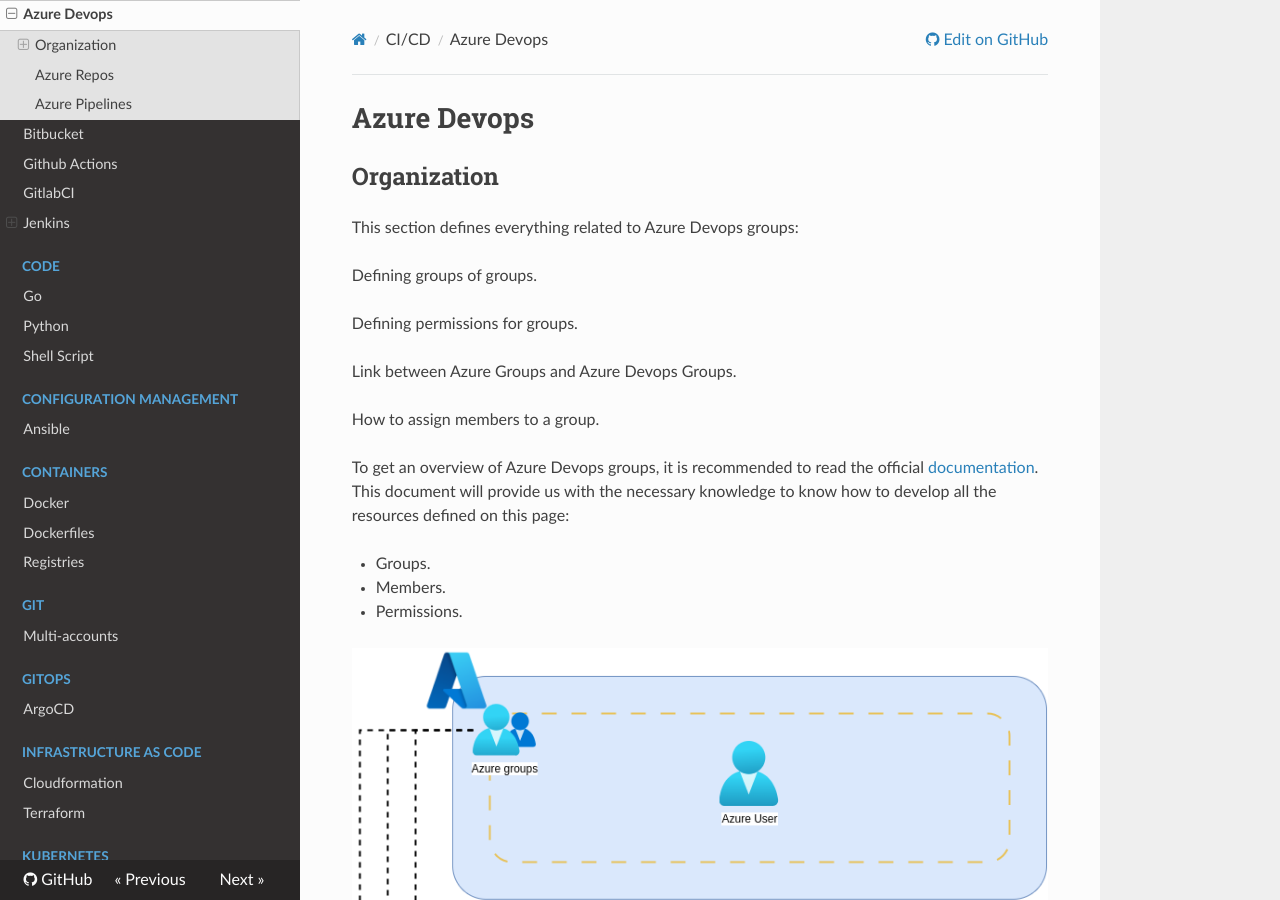
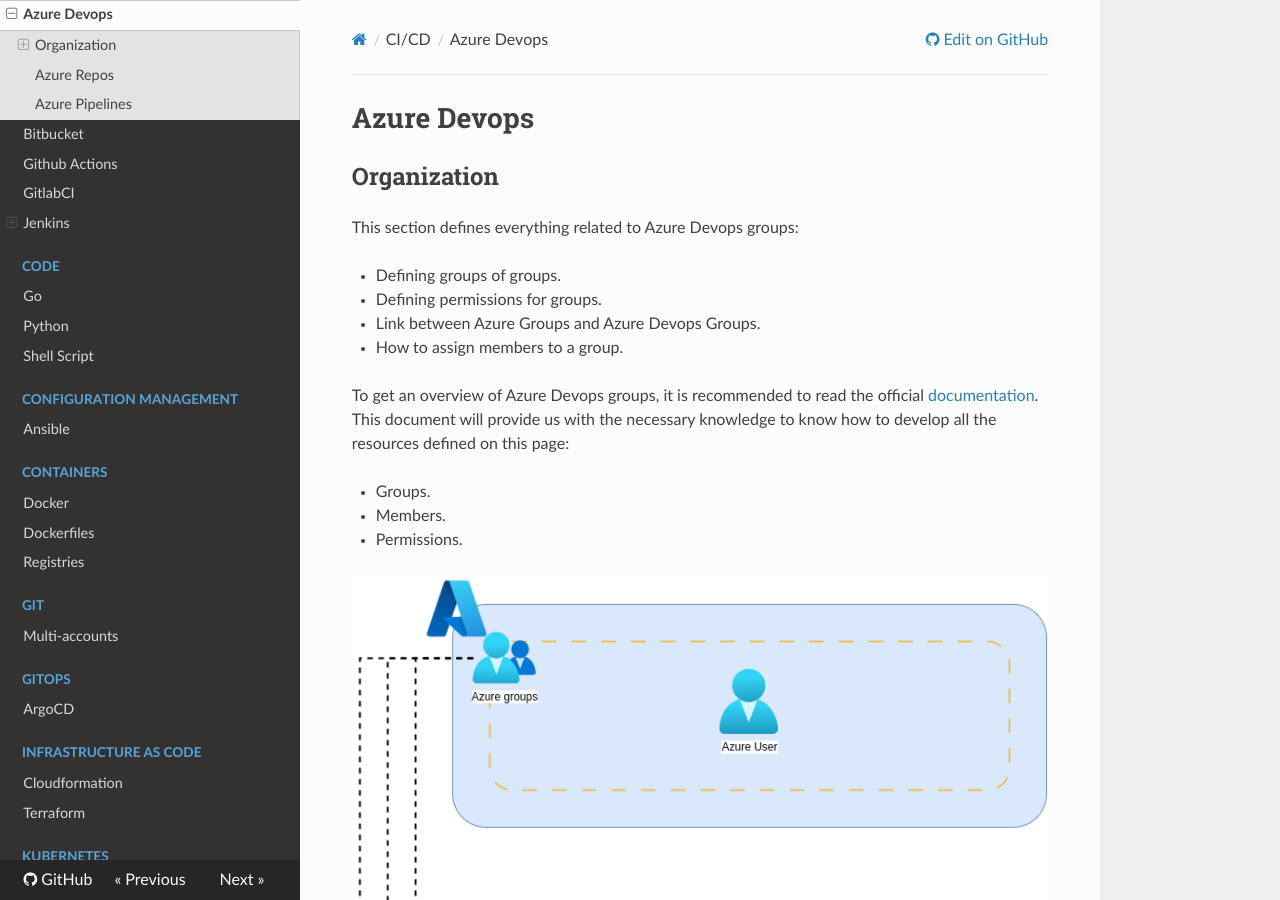
Before and after one commit to amartingarcia/notes, an MkDocs documentation site: the page built from docs/cicd/azuredevops.md, in a window 1280 px wide and 900 px high. Built offline with MkDocs 1.6.1, drawn with Linux system fonts in a browser that asks for light colours; nearby versions of some CDN libraries.

Commit message:
feat(notes): organisation

```diff
--- a/docs/cicd/azuredevops.md
+++ b/docs/cicd/azuredevops.md
@@ -9,13 +9,10 @@
 ## Organization
 This section defines everything related to Azure Devops groups:
 
-Defining groups of groups.
-
-Defining permissions for groups.
-
-Link between Azure Groups and Azure Devops Groups.
-
-How to assign members to a group.
+* Defining groups of groups.
+* Defining permissions for groups.
+* Link between Azure Groups and Azure Devops Groups.
+* How to assign members to a group.
 
 To get an overview of Azure Devops groups, it is recommended to read the official [documentation](https://learn.microsoft.com/en-us/azure/devops/organizations/security/about-permissions?view=azure-devops&tabs=preview-page). This document will provide us with the necessary knowledge to know how to develop all the resources defined on this page:
 
--- a/mkdocs.yml
+++ b/mkdocs.yml
@@ -37,7 +37,6 @@
         - CKA: kubernetes/certifications/cka.md
         - CKS: kubernetes/certifications/cks.md
         - Helm: kubernetes/helm/helm.md
-        - helm-docs: kubernetes/helm/helm-docs.md
         - Helmfile: kubernetes/helm/helmfile.md
         - Helmwave: kubernetes/helmwave.md
         - Kyverno: kubernetes/kyverno.md
```
Also changed, not shown: docs/kubernetes/helm/helm-docs.md (deleted, +0 -10 lines), docs/kubernetes/helm/helm.md (+5 -0 lines).
